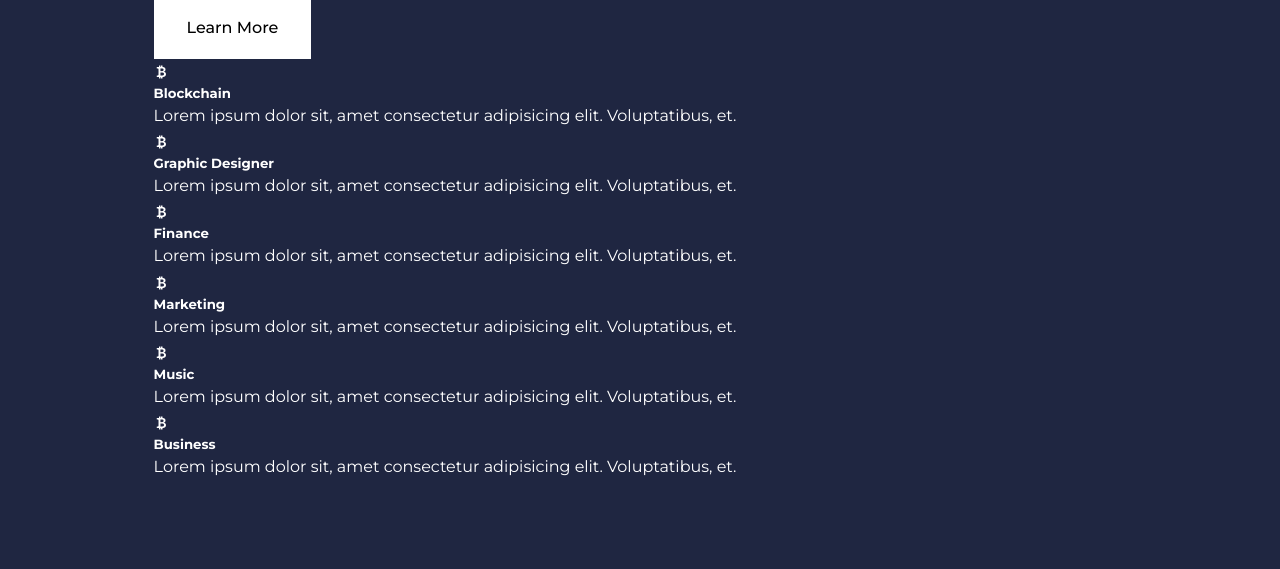
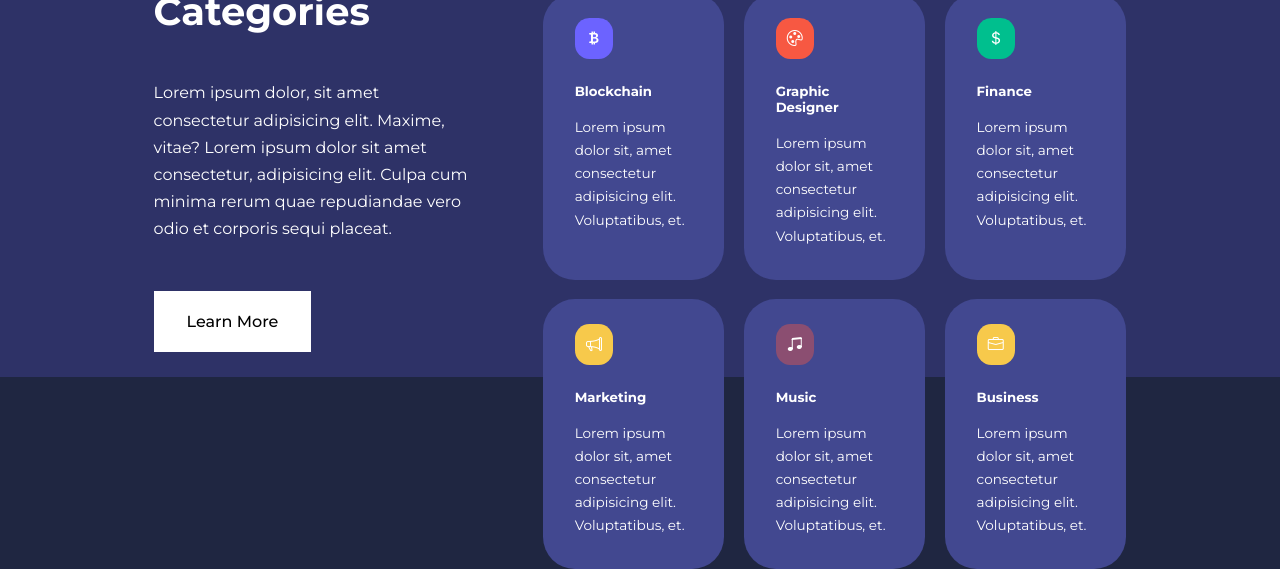
Before and after one commit to DanielKrol90/project-EducationWebsite, a plain HTML site: page index.html in a window 1280 px wide. Shown: the part 743-1312 px from the top of the page. Before the commit the page ends 1224 px from the top, so only its background shows below. Drawn offline with nearby package versions, Linux system fonts and the light colour scheme.

Commit message:
progresing on category section

```diff
--- a/css/style.css
+++ b/css/style.css
@@ -41,7 +41,7 @@ body {
     margin: 0 auto;
 }
 
-.section {
+section {
     padding: 6rem 0;
 }
 
@@ -159,3 +159,76 @@ header {
 .header-left p {
     margin: 1rem 0 2.4rem;
 }
+
+/* CATEGORIES */
+
+.categories {
+    background: var(--color-bg-secondary);
+    height: 30rem;
+}
+
+.categories h1 {
+    line-height: 1;
+    margin-bottom: 3rem;
+}
+
+.categories-container {
+    display: grid;
+    grid-template-columns: 40% 60%;
+}
+
+.categories-left {
+    margin-right: 4rem;
+}
+
+.categories-left p {
+    margin: 1rem 0 3rem;
+}
+
+.categories-right {
+    display: grid;
+    grid-template-columns: repeat(3, 1fr);
+    gap: 1.2rem;
+}
+
+.category {
+    background: var(--color-bg-tertiary);
+    padding: 2rem;
+    border-radius: 2rem;
+    transition: var(--transition);
+}
+
+.category:nth-child(2) .category-icon {
+    background: var(--color-danger);
+}
+.category:nth-child(3) .category-icon {
+    background: var(--color-success);
+}
+.category:nth-child(4) .category-icon {
+    background: var(--color-warning);
+}
+.category:nth-child(5) .category-icon {
+    background: var(--color-danger-variant);
+}
+.category:nth-child(6) .category-icon {
+    background: var(--color-warning);
+}
+
+.category:hover {
+    box-shadow: 0 3rem 3rem rgba(0, 0 , 0, 0.3);
+    z-index: 1;
+}
+
+.category-icon {
+    background: var(--color-primary);
+    padding: 0.7rem;
+    border-radius: 0.9rem;
+}
+
+.category h5 {
+    margin: 2rem 0 1rem;
+}
+
+.category p {
+    font-size: 0.85rem;
+}
--- a/index.html
+++ b/index.html
@@ -58,7 +58,7 @@
             <div class="container categories-container">
                 <div class="categories-left">
                     <h1>Categories</h1>
-                    <p>Lorem ipsum dolor sit amet consectetur, adipisicing elit. Culpa cum minima rerum quae repudiandae vero odio et corporis sequi placeat.</p>
+                    <p>Lorem ipsum dolor, sit amet consectetur adipisicing elit. Maxime, vitae? Lorem ipsum dolor sit amet consectetur, adipisicing elit. Culpa cum minima rerum quae repudiandae vero odio et corporis sequi placeat.</p>
                     <a href="#" class="btn">Learn More</a>
                 </div>
                 <div class="categories-right">
@@ -68,27 +68,27 @@
                         <p>Lorem ipsum dolor sit, amet consectetur adipisicing elit. Voluptatibus, et.</p>
                     </article>
                     <article class="category">
-                        <span class="category-icon"><i class="bi bi-currency-bitcoin"></i></span>
+                        <span class="category-icon"><i class="bi bi-palette"></i></span>
                         <h5>Graphic Designer</h5>
                         <p>Lorem ipsum dolor sit, amet consectetur adipisicing elit. Voluptatibus, et.</p>
                     </article>
                     <article class="category">
-                        <span class="category-icon"><i class="bi bi-currency-bitcoin"></i></span>
+                        <span class="category-icon"><i class="bi bi-currency-dollar"></i></span>
                         <h5>Finance</h5>
                         <p>Lorem ipsum dolor sit, amet consectetur adipisicing elit. Voluptatibus, et.</p>
                     </article>
                     <article class="category">
-                        <span class="category-icon"><i class="bi bi-currency-bitcoin"></i></span>
+                        <span class="category-icon"><i class="bi bi-megaphone"></i></span>
                         <h5>Marketing</h5>
                         <p>Lorem ipsum dolor sit, amet consectetur adipisicing elit. Voluptatibus, et.</p>
                     </article>
                     <article class="category">
-                        <span class="category-icon"><i class="bi bi-currency-bitcoin"></i></span>
+                        <span class="category-icon"><i class="bi bi-music-note-beamed"></i></span>
                         <h5>Music</h5>
                         <p>Lorem ipsum dolor sit, amet consectetur adipisicing elit. Voluptatibus, et.</p>
                     </article>
                     <article class="category">
-                        <span class="category-icon"><i class="bi bi-currency-bitcoin"></i></span>
+                        <span class="category-icon"><i class="bi bi-briefcase"></i></span>
                         <h5>Business</h5>
                         <p>Lorem ipsum dolor sit, amet consectetur adipisicing elit. Voluptatibus, et.</p>
                     </article>
```
